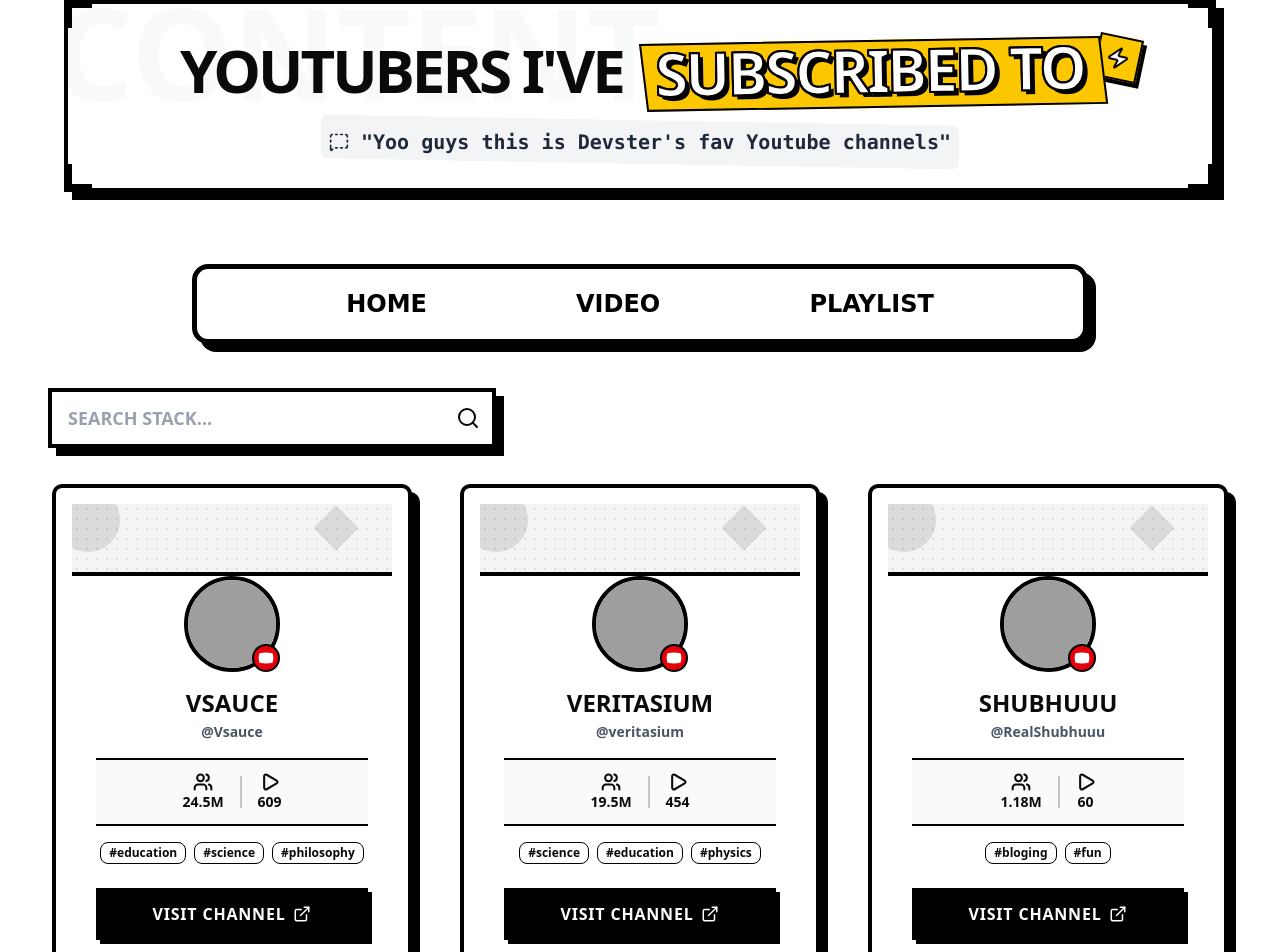
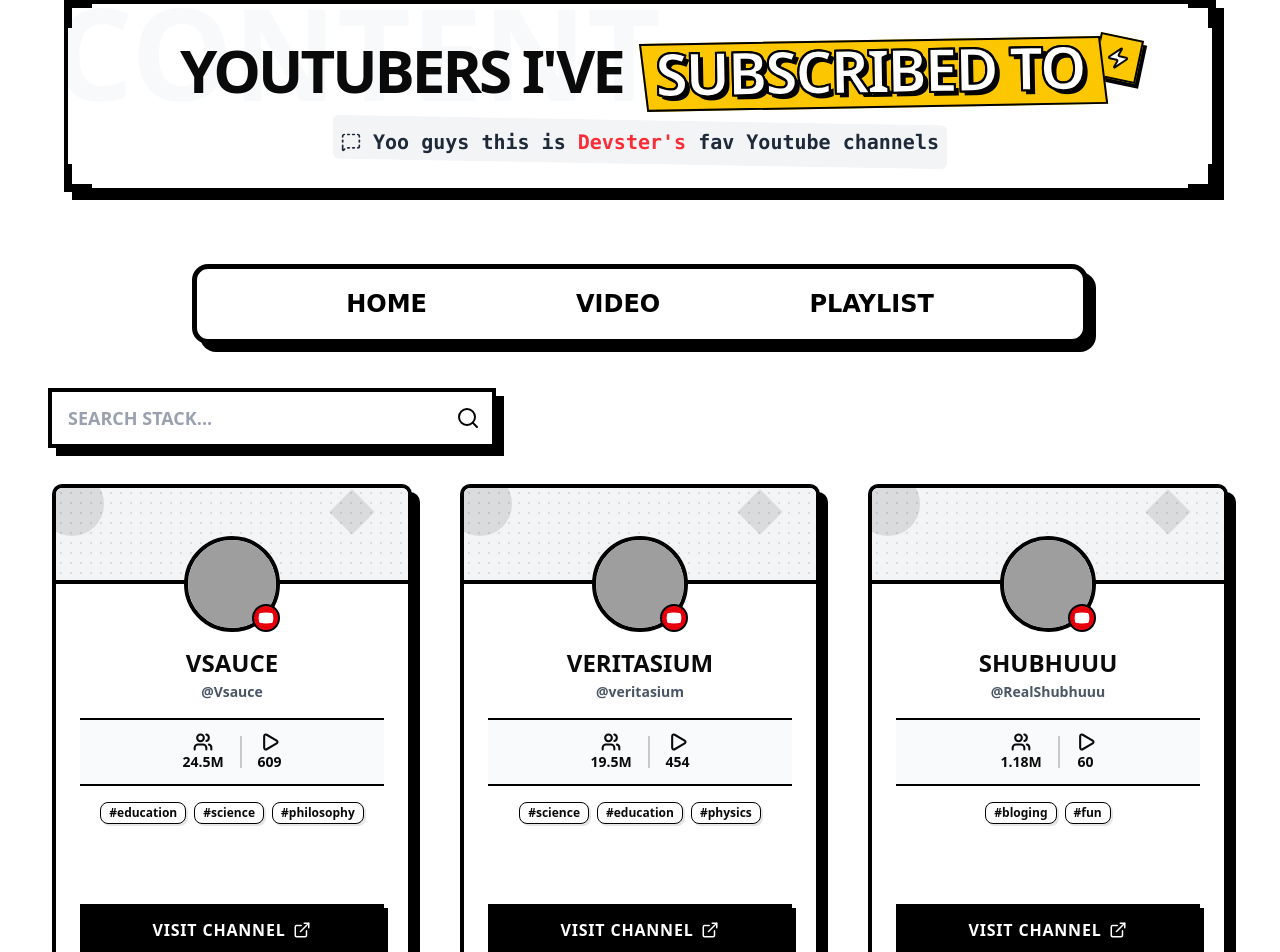
Before and after one commit to devsterdev/subs-dashboard, a React (Vite) app: page / in a window 1280 px wide. Shown: the part 40-992 px from the top of the page. Built offline with nearby package versions, Linux system fonts and the light colour scheme; grey boxes are pictures that could not be loaded.

Commit message:
some small improvements

```diff
--- a/src/components/smallcom/Header.jsx
+++ b/src/components/smallcom/Header.jsx
@@ -42,7 +42,13 @@
             <div className="absolute -inset-2 bg-gray-100 skew-y-1 rounded-sm -z-10 group-hover:bg-blue-100 transition-colors border border-transparent group-hover:border-black/10"></div>
             <p className="text-lg md:text-xl font-bold font-mono text-gray-800 flex items-center gap-3 justify-center">
               <MessageSquareDashed className="hidden md:block" size={20} />
-              "Yoo guys this is Devster's fav Youtube channels"
+              <a href="https://x.com/devsterxyz" target="_blank">
+                Yoo guys this is{" "}
+                <spam className="text-red-500 hover:text-blue-500">
+                  Devster's
+                </spam>{" "}
+                fav Youtube channels
+              </a>
             </p>
           </div>
         </div>
--- a/src/components/smallcom/PlaylistCom.jsx
+++ b/src/components/smallcom/PlaylistCom.jsx
@@ -5,7 +5,7 @@
   return (
     <div className="w-full max-w-sm group cursor-pointer mb-10">
       <div className="w-1/3 h-8 bg-black rounded-t-lg border-x-4 border-t-4 border-black relative top-1 ml-4 z-0"></div>
-      <div className="bg-white border-4 border-black rounded-lg rounded-tl-none p-4 shadow-[4px_4px_0px_0px_rgba(0,0,0,1)] hover:translate-y-[-4px] transition-transform relative z-10 min-h-[180px] flex flex-col justify-between h-65">
+      <div className="bg-white border-4 border-black rounded-lg rounded-tl-none p-4 shadow-[4px_4px_0px_0px_rgba(0,0,0,1)] hover:translate-y-[-10px] transition-transform relative z-10 min-h-[180px] flex flex-col justify-between h-65">
         <div className="flex justify-between items-start border-b-4 border-black pb-2 mb-2">
           <div className="flex items-center gap-2">
             <FolderOpen className="w-5 h-5" />
--- a/src/components/smallcom/Subs.jsx
+++ b/src/components/smallcom/Subs.jsx
@@ -3,33 +3,37 @@
 
 const Subs = ({ name, uname, subs, numOfVid, tag, url, pfp }) => {
   return (
-    <div className="bg-white border-4 p-4 border-black shadow-[8px_8px_0px_0px_rgba(0,0,0,1)] rounded-lg overflow-hidden flex flex-col h-125 transform transition-transform hover:-translate-y-1 max-w-sm w-90 m-4">
-
+    <div className="group bg-white border-4 border-black shadow-[8px_8px_0px_0px_rgba(0,0,0,1)] rounded-lg overflow-hidden flex flex-col h-[500px] w-[360px] m-4 transition-all duration-300 hover:-translate-y-2 hover:shadow-[12px_12px_0px_0px_rgba(0,0,0,1)]">
       <div className="h-24 bg-gray-100 border-b-4 border-black relative flex items-center justify-center overflow-hidden">
         <div
-          className="absolute inset-0 opacity-10"
+          className="absolute inset-0 opacity-10 transition-opacity duration-300 group-hover:opacity-20"
           style={{
             backgroundImage: "radial-gradient(#000 1px, transparent 1px)",
             backgroundSize: "10px 10px",
           }}
         ></div>
-        <div className="absolute -left-4 -top-4 w-16 h-16 bg-black rounded-full mix-blend-multiply opacity-10"></div>
-        <div className="absolute right-10 top-2 w-8 h-8 bg-black rotate-45 opacity-10"></div>
+        <div className="absolute -left-4 -top-4 w-16 h-16 bg-black rounded-full mix-blend-multiply opacity-10 transition-transform duration-500 group-hover:scale-125"></div>
+        <div className="absolute right-10 top-2 w-8 h-8 bg-black rotate-45 opacity-10 transition-transform duration-500 group-hover:rotate-90"></div>
       </div>
 
       <div className="p-6 pt-0 flex flex-col items-center flex-grow relative z-10">
-        <div className="relative group">
+        <div className="relative -mt-12 mb-4">
+          <div className="relative transition-transform duration-300 group-hover:scale-110 group-hover:rotate-3">
             <img
               src={pfp}
               alt={name}
               className="w-24 h-24 rounded-full border-4 border-black bg-white object-cover"
+              onError={(e) => {
+                e.target.src = "https://ui-avatars.com/api/?name=" + name + "&background=random";
+              }}
             />
             <div className="absolute bottom-0 right-0 bg-red-600 text-white p-1 rounded-full border-2 border-black">
               <Youtube size={16} fill="white" />
             </div>
           </div>
+        </div>
 
-        <div className="text-center mt-4 w-full">
+        <div className="text-center w-full">
           <h3 className="text-2xl font-black uppercase leading-tight truncate px-2">
             {name}
           </h3>
@@ -57,9 +61,9 @@
               return (
                 <span
                   key={index}
-                  className="text-xs font-bold border border-black px-2 py-0.5 rounded-md bg-white"
+                  className="text-xs font-bold border border-black px-2 py-0.5 rounded-md bg-white transition-all hover:bg-black hover:text-white hover:-translate-y-0.5 cursor-default shadow-[2px_2px_0px_0px_rgba(0,0,0,0.1)] hover:shadow-none"
                 >
-                  #{tag[index]}
+                  #{e}
                 </span>
               );
             })}
@@ -71,7 +75,11 @@
             href={url}
             target="_blank"
             rel="noopener noreferrer"
-            className="w-full py-3 px-6 font-black uppercase tracking-wider border-2 border-black transition-all active:translate-x-1 active:translate-y-1 active:shadow-none flex items-center justify-center gap-2 bg-black text-white shadow-[4px_4px_0px_0px_rgba(0,0,0,1)] hover:bg-gray-900"
+            className="w-full py-3 px-6 font-black uppercase tracking-wider border-2 border-black flex items-center justify-center gap-2 bg-black text-white
+            shadow-[4px_4px_0px_0px_rgba(0,0,0,1)]
+            transition-all
+            hover:bg-gray-900 hover:-translate-y-0.5 hover:shadow-[6px_6px_0px_0px_rgba(0,0,0,1)]
+            active:translate-x-0 active:translate-y-0 active:shadow-none"
           >
             Visit Channel <ExternalLink size={18} />
           </a>
--- a/src/data/data.json
+++ b/src/data/data.json
@@ -160,15 +160,6 @@
     "tag": ["chess", "strategy"],
     "url": "https://www.youtube.com/@DanielNaroditskyGM",
     "pfp": null
-  },
-  {
-    "uname": "DhruvRatheeVlogs",
-    "name": "Dhruv Rathee Vlogs",
-    "subs": "3.42M",
-    "numOfVid": "225",
-    "tag": ["vlogs", "travel", "lifestyle"],
-    "url": "https://www.youtube.com/@DhruvRatheeVlogs",
-    "pfp": "https://yt3.googleusercontent.com/ytc/AIdro_klgvZS3LdOlpIBdznBEu5HN4pLP_IpOpGizLu6c7t2Tc8=s160-c-k-c0x00ffffff-no-rj"
   },
   {
     "uname": "reysu",
```
Also changed, not shown: src/components/smallcom/Navbar.jsx (line endings or trailing spaces). Lines whose indentation alone changed are shown as unchanged.
